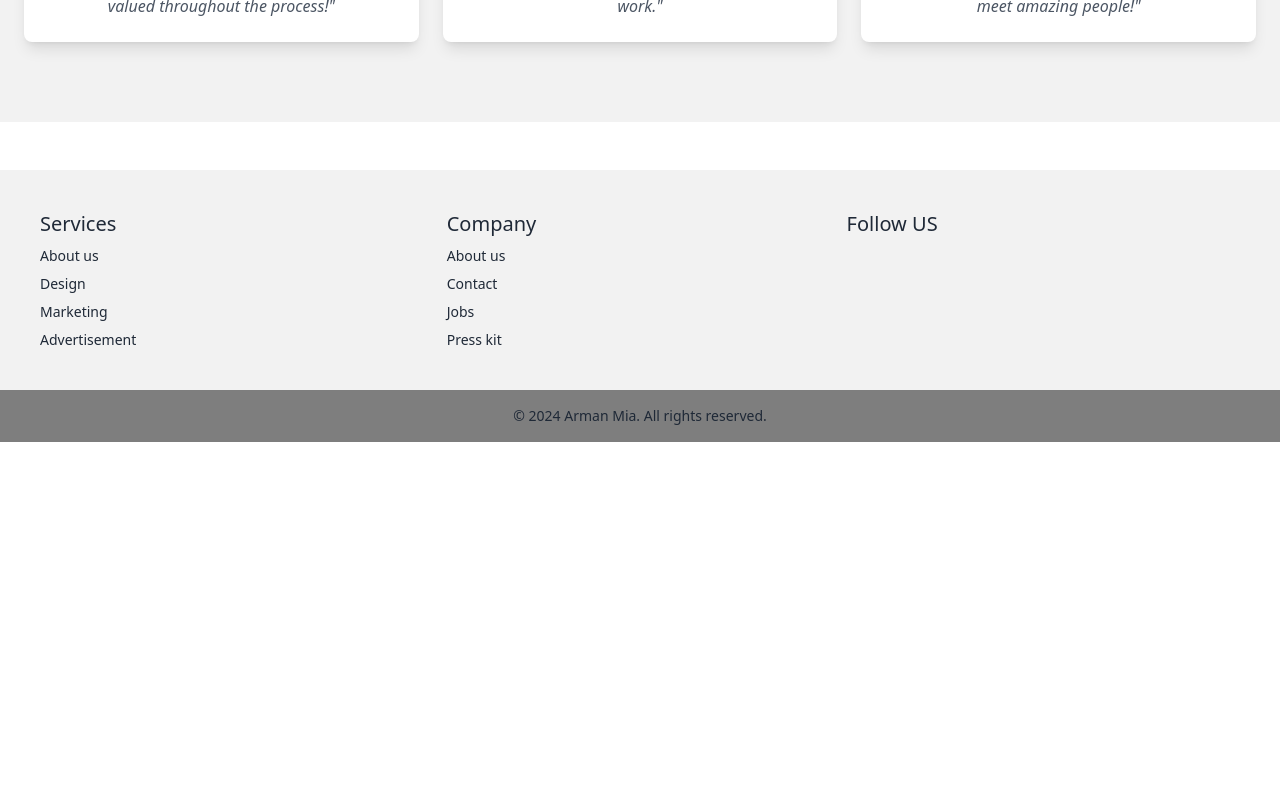
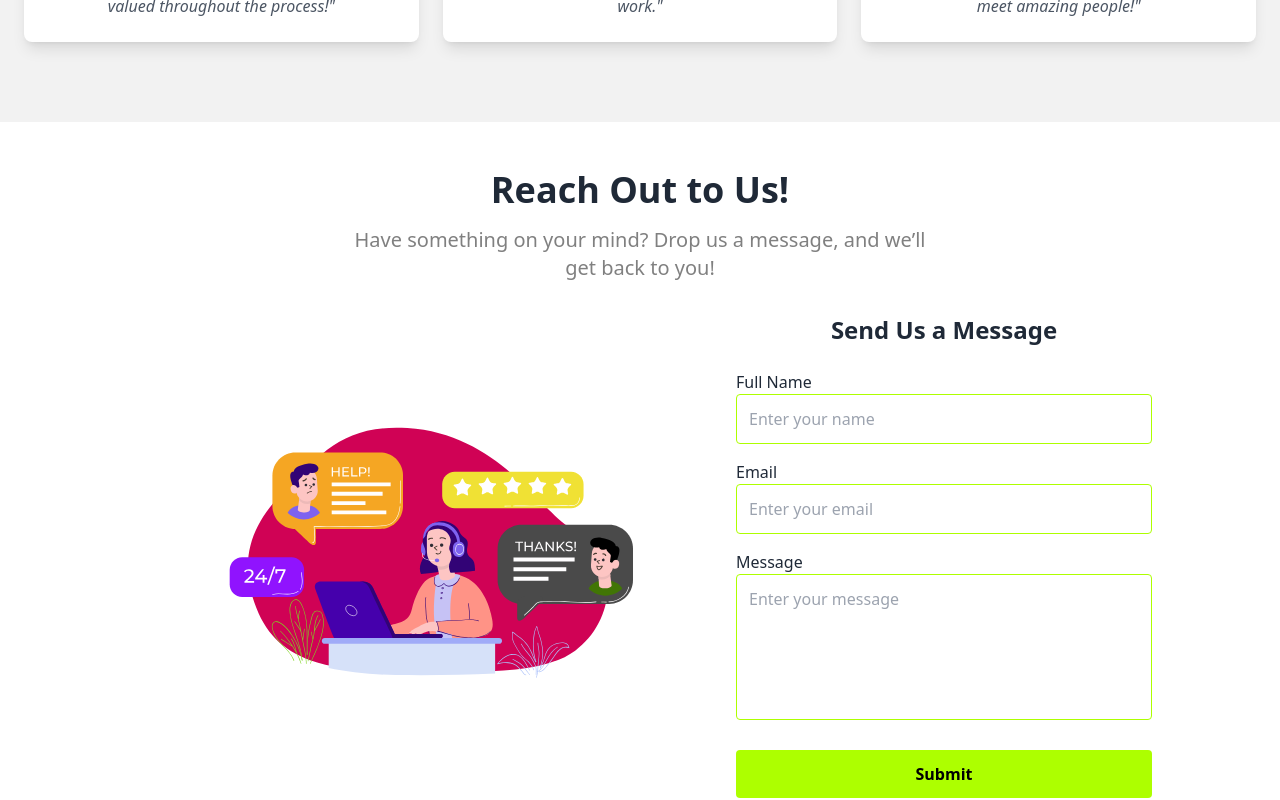
Before and after one commit to arman-miaa/CarePoint, a React (Vite) app: page / in a window 1280 px wide. Shown: the part 1380-2180 px from the top of the page. Before the commit the page ends 1822 px from the top, so only its background shows below. Built offline with nearby package versions, Linux system fonts and the light colour scheme; no server answers.

Commit message:
added contact section with lottie

```diff
--- a/package.json
+++ b/package.json
@@ -14,6 +14,7 @@
     "firebase": "^11.1.0",
     "font-awesome": "^4.7.0",
     "localforage": "^1.10.0",
+    "lottie-web": "^5.12.2",
     "match-sorter": "^8.0.0",
     "motion": "^11.15.0",
     "react": "^18.3.1",
--- /dev/null
+++ b/src/components/Contact.jsx
@@ -0,0 +1,101 @@
+import { useRef, useEffect } from "react";
+import Swal from "sweetalert2";
+import Lottie from "lottie-web";
+import submitLottieData from "../assets/lottie/submit.json";
+
+const Contact = () => {
+  const formRef = useRef();
+  const lottieContainer = useRef();
+
+  useEffect(() => {
+    Lottie.loadAnimation({
+      container: lottieContainer.current,
+      renderer: "svg",
+      loop: true,
+      autoplay: true,
+      animationData: submitLottieData,
+    });
+
+    return () => {
+      Lottie.destroy();
+    };
+  }, []);
+
+  const handleSubmitForm = (e) => {
+    e.preventDefault();
+
+    Swal.fire({
+      position: "center",
+      icon: "success",
+      title: "Your feedback has been submitted successfully!",
+      showConfirmButton: false,
+      timer: 1500,
+    });
+
+    formRef.current.reset();
+  };
+
+  return (
+    <div className="py-12">
+      <div className="text-center mb-8">
+        <h1 className="text-4xl font-bold mb-4">Reach Out to Us!</h1>
+        <p className="max-w-xl mx-auto text-[gray] text-xl">
+          Have something on your mind? Drop us a message, and we’ll get back to
+          you!
+        </p>
+      </div>
+
+      <div className="container mx-auto px-6 lg:px-32 flex items-center flex-col md:flex-row gap-2">
+        {/* Contact Information */}
+        <div className="flex-1 md:text-left  flex-col">
+          <div ref={lottieContainer} style={{ width: 600, height: 300 }}></div>{" "}
+          {/* Container for the animation */}
+        </div>
+
+        {/* Contact Form */}
+        <div className="flex-1">
+          <h2 className="text-2xl font-bold text-center text-[var(--highlight)] mb-6">
+            Send Us a Message
+          </h2>
+          <form ref={formRef} onSubmit={handleSubmitForm}>
+            <div className="mb-4">
+              <label>Full Name</label>
+              <input
+                type="text"
+                placeholder="Enter your name"
+                className="w-full p-3 text-[var(--text-color)] border border-[#ADFF00] rounded"
+                required
+              />
+            </div>
+            <div className="mb-4">
+              <label>Email</label>
+              <input
+                type="email"
+                placeholder="Enter your email"
+                className="w-full p-3 text-[var(--text-color)] border border-[#ADFF00] rounded"
+                required
+              />
+            </div>
+            <div className="mb-6">
+              <label>Message</label>
+              <textarea
+                placeholder="Enter your message"
+                className="w-full p-3 text-[var(--text-color)] resize-none border border-[#ADFF00] rounded"
+                rows="5"
+                required
+              ></textarea>
+            </div>
+            <button
+              type="submit"
+              className="w-full py-3 bg-[#ADFF00] text-black font-bold rounded hover:bg-[#aeff00c6] transition"
+            >
+              Submit
+            </button>
+          </form>
+        </div>
+      </div>
+    </div>
+  );
+};
+
+export default Contact;
--- a/src/components/VolunteerNeeds.jsx
+++ b/src/components/VolunteerNeeds.jsx
@@ -7,7 +7,7 @@ const VolunteerNeeds = () => {
   const [volunteerPosts, setVolunteerPosts] = useState([]);
   const [loading, setLoading] = useState(true);
 
-  console.log(volunteerPosts);
+//   console.log(volunteerPosts);
 
   useEffect(() => {
     axios
--- a/src/pages/Home.jsx
+++ b/src/pages/Home.jsx
@@ -1,4 +1,5 @@
 import Banner from "../components/Banner";
+import Contact from "../components/Contact";
 import Review from "../components/Review";
 import VolunteerNeeds from "../components/VolunteerNeeds";
 
@@ -9,6 +10,7 @@ const Home = () => {
             <Banner></Banner>
             <VolunteerNeeds></VolunteerNeeds>
             <Review></Review>
+            <Contact></Contact>
         </div>
     );
 };
```
Also changed, not shown: 1 other file (tests, documents, lock files or other folders).
